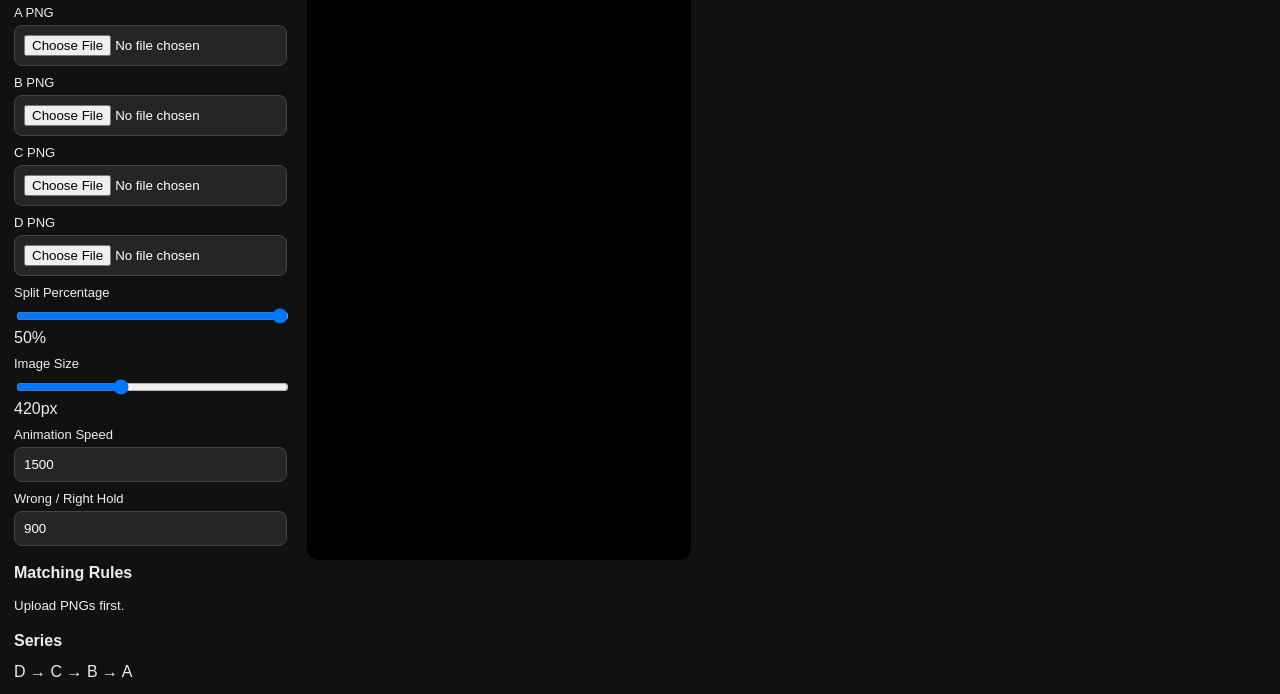
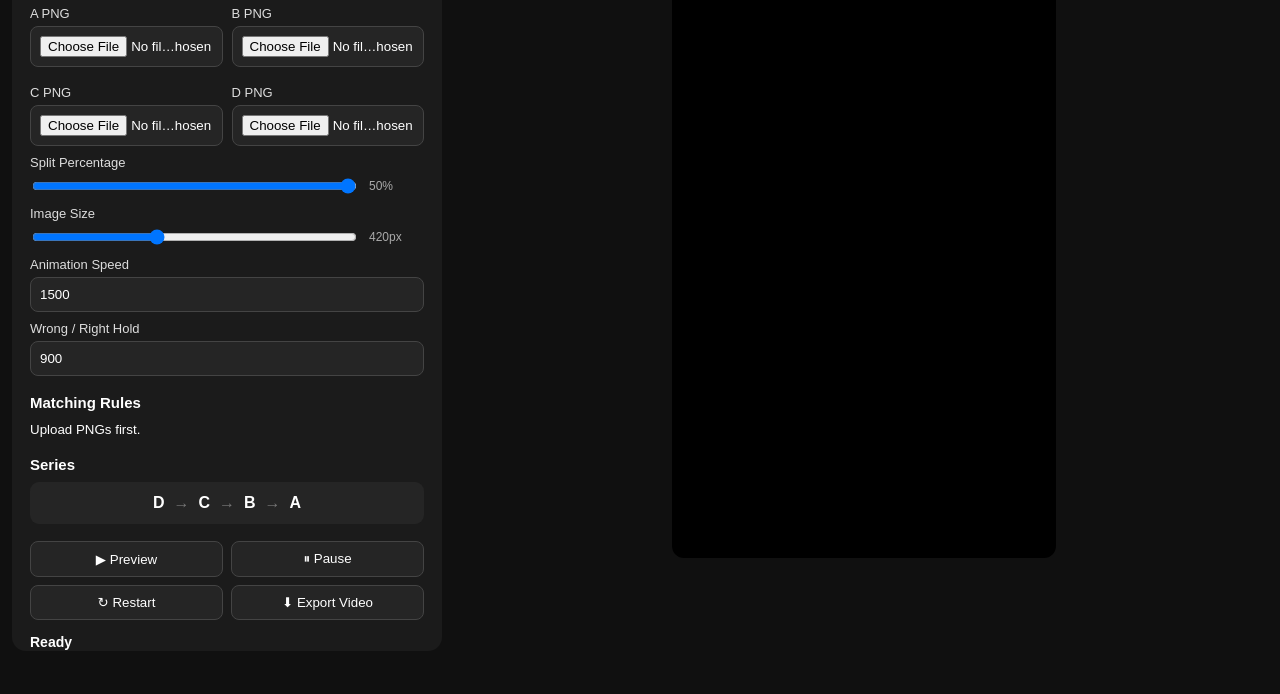
Before and after one commit to manish0575/puzzle-video, a plain HTML site: page index.html in a window 1280 px wide. Shown: the part 137-831 px from the top of the page. After the commit the page ends 800 px from the top, so only its background shows below. Drawn offline with Linux system fonts and the light colour scheme; a script that the page names is missing.

Commit message:
Update style.css

```diff
--- a/style.css
+++ b/style.css
@@ -1 +1,308 @@
-*{box-sizing:border-box}body{margin:0;font-family:Arial,sans-serif;background:#111;color:#eee}.app{display:flex;gap:20px;padding:14px;min-height:100vh}.panel{width:430px;padding:18px;background:#1b1b1b;border-radius:14px;overflow-y:auto;max-height:calc(100vh - 28px)}.preview{flex:1;display:flex;justify-content:center;align-items:flex-start}canvas{width:min(48vh,540px);height:auto;max-height:calc(100vh - 28px);background:#000;border-radius:12px}h1,h2{margin-top:0}h2{margin-top:18px;font-size:16px}label{display:block;margin:9px 0 5px;font-size:13px}input,select,button{width:100%;padding:9px;border-radius:8px;border:1px solid #444;background:#252525;color:#fff}input[type=range]{padding:0}.grid{display:grid;grid-template-columns:1fr 1fr;gap:10px}.buttons{display:grid;grid-template-columns:1fr 1fr;gap:8px;margin-top:16px}button{cursor:pointer}.rule-table{width:100%;border-collapse:collapse;font-size:11px}.rule-table th,.rule-table td{border:1px solid #333;padding:4px;text-align:center}.rule-btn{padding:6px 3px;font-size:10px}.flow-item{padding:7px;margin:4px 0;background:#252525;border-radius:6px}#statusTitle{margin-top:14px;font-weight:bold}#statusMessage,#exportStatus{margin-top:5px;color:#aaa;font-size:12px}.progress{margin-top:10px;height:6px;background:#333;border-radius:10px;overflow:hidden}#progressBar{width:0;height:100%;background:#24c879}@media(max-width:900px){.app{flex-direction:column}.panel{width:100%;max-height:none}.preview{width:100%}}
+* {
+    box-sizing: border-box;
+  }
+
+  body {
+    margin: 0;
+    background: #101010;
+    color: white;
+    font-family: Arial, Helvetica, sans-serif;
+  }
+
+  .app {
+    min-height: 100vh;
+    display: flex;
+    gap: 18px;
+    padding: 12px;
+  }
+
+
+  /* =========================
+     CONTROL PANEL
+  ========================= */
+
+  .controls {
+    width: 430px;
+    max-height: calc(100vh - 24px);
+
+    overflow-y: auto;
+
+    background: #1b1b1b;
+
+    border-radius: 14px;
+
+    padding: 18px;
+  }
+
+  .controls h1 {
+    margin: 0 0 15px;
+    font-size: 24px;
+  }
+
+  .controls h2 {
+    margin: 18px 0 9px;
+    font-size: 15px;
+  }
+
+
+  label {
+    display: block;
+
+    margin-top: 9px;
+    margin-bottom: 5px;
+
+    font-size: 13px;
+    color: #ddd;
+  }
+
+
+  input,
+  select,
+  button {
+    width: 100%;
+
+    border: 1px solid #444;
+
+    border-radius: 8px;
+
+    background: #252525;
+
+    color: white;
+
+    padding: 9px;
+  }
+
+
+  input[type="range"] {
+    padding: 0;
+  }
+
+
+  .upload-grid {
+    display: grid;
+
+    grid-template-columns: 1fr 1fr;
+
+    gap: 9px;
+  }
+
+
+  .range-row {
+    display: flex;
+
+    align-items: center;
+
+    gap: 10px;
+  }
+
+  .range-row input {
+    flex: 1;
+  }
+
+  .range-row span {
+    width: 55px;
+
+    font-size: 12px;
+
+    color: #aaa;
+  }
+
+
+  /* =========================
+     SERIES
+  ========================= */
+
+  .series-box {
+    display: flex;
+
+    justify-content: center;
+
+    align-items: center;
+
+    gap: 9px;
+
+    padding: 12px;
+
+    border-radius: 9px;
+
+    background: #252525;
+
+    font-weight: bold;
+  }
+
+  .series-box span:nth-child(even) {
+    color: #777;
+  }
+
+
+  /* =========================
+     BUTTONS
+  ========================= */
+
+  .buttons {
+    display: grid;
+
+    grid-template-columns: 1fr 1fr;
+
+    gap: 8px;
+
+    margin-top: 17px;
+  }
+
+  button {
+    cursor: pointer;
+
+    transition: .15s;
+  }
+
+  button:hover {
+    background: #333;
+  }
+
+  button:active {
+    transform: scale(.98);
+  }
+
+
+  /* =========================
+     RULE TABLE
+  ========================= */
+
+  .rule-table {
+    width: 100%;
+
+    border-collapse: collapse;
+
+    font-size: 11px;
+  }
+
+  .rule-table th,
+  .rule-table td {
+    border: 1px solid #333;
+
+    padding: 4px;
+
+    text-align: center;
+  }
+
+  .rule-button {
+    padding: 7px 2px;
+
+    font-size: 10px;
+  }
+
+  .rule-button.right {
+    background: #124e30;
+  }
+
+  .rule-button.wrong {
+    background: #4d1818;
+  }
+
+
+  /* =========================
+     STATUS
+  ========================= */
+
+  .status {
+    margin-top: 14px;
+  }
+
+  #statusTitle {
+    font-weight: bold;
+
+    font-size: 14px;
+  }
+
+  #statusMessage {
+    margin-top: 4px;
+
+    color: #999;
+
+    font-size: 12px;
+  }
+
+  .export-status {
+    margin-top: 7px;
+
+    font-size: 12px;
+
+    color: #aaa;
+  }
+
+
+  /* =========================
+     PROGRESS
+  ========================= */
+
+  .progress {
+    height: 6px;
+
+    margin-top: 8px;
+
+    border-radius: 20px;
+
+    background: #333;
+
+    overflow: hidden;
+  }
+
+  #progressBar {
+    width: 0%;
+
+    height: 100%;
+
+    background: #25ca78;
+  }
+
+
+  /* =========================
+     CANVAS
+  ========================= */
+
+  .preview-area {
+    flex: 1;
+
+    display: flex;
+
+    justify-content: center;
+
+    align-items: flex-start;
+  }
+
+  #canvas {
+    width: min(520px, 48vh);
+
+    height: auto;
+
+    border-radius: 12px;
+
+    background: black;
+  }
+
+
+  /* =========================
+     MOBILE
+  ========================= */
+
+  @media (max-width: 900px) {
+
+    .app {
+      flex-direction: column;
+    }
+
+    .controls {
+      width: 100%;
+
+      max-height: none;
+    }
+
+    .preview-area {
+      width: 100%;
+    }
+
+    #canvas {
+      width: min(100%, 520px);
+    }
+
+  }
```
